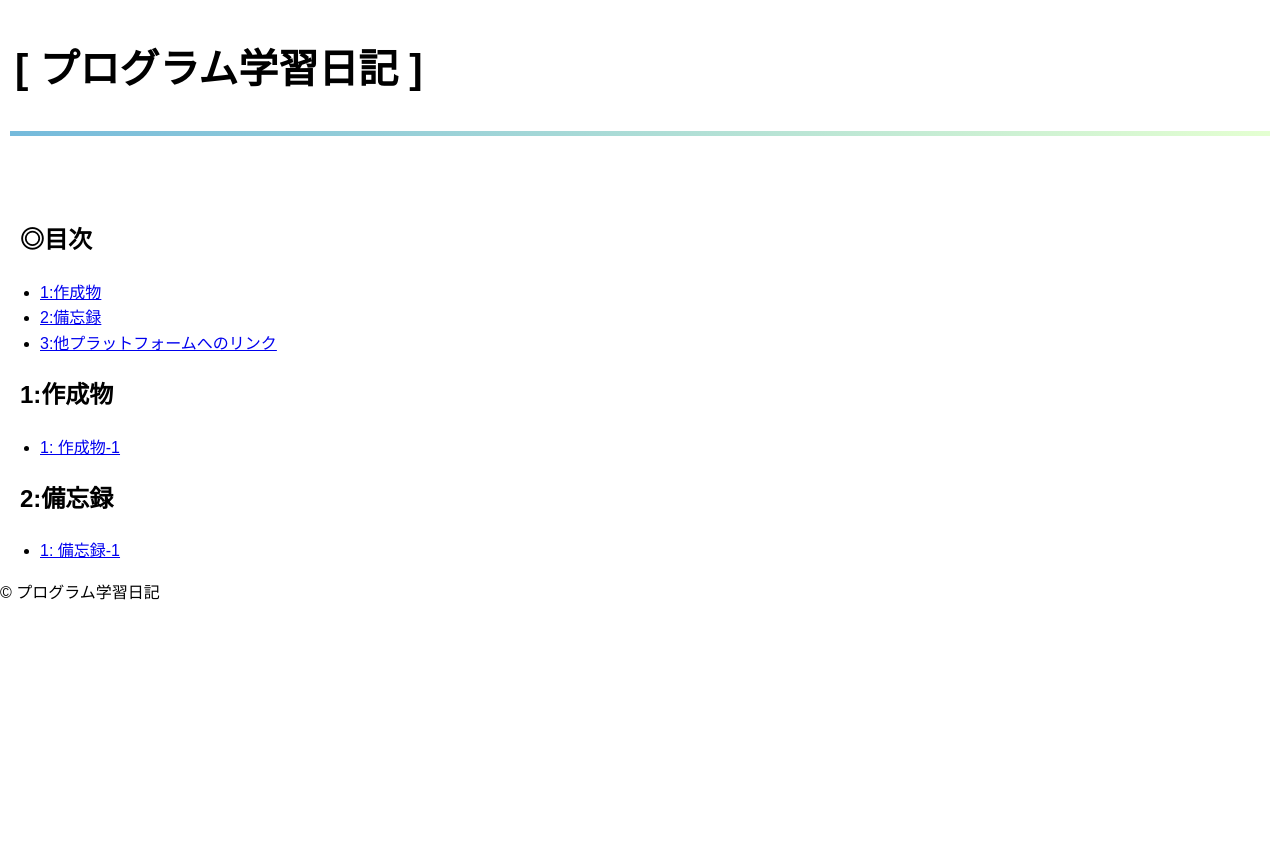
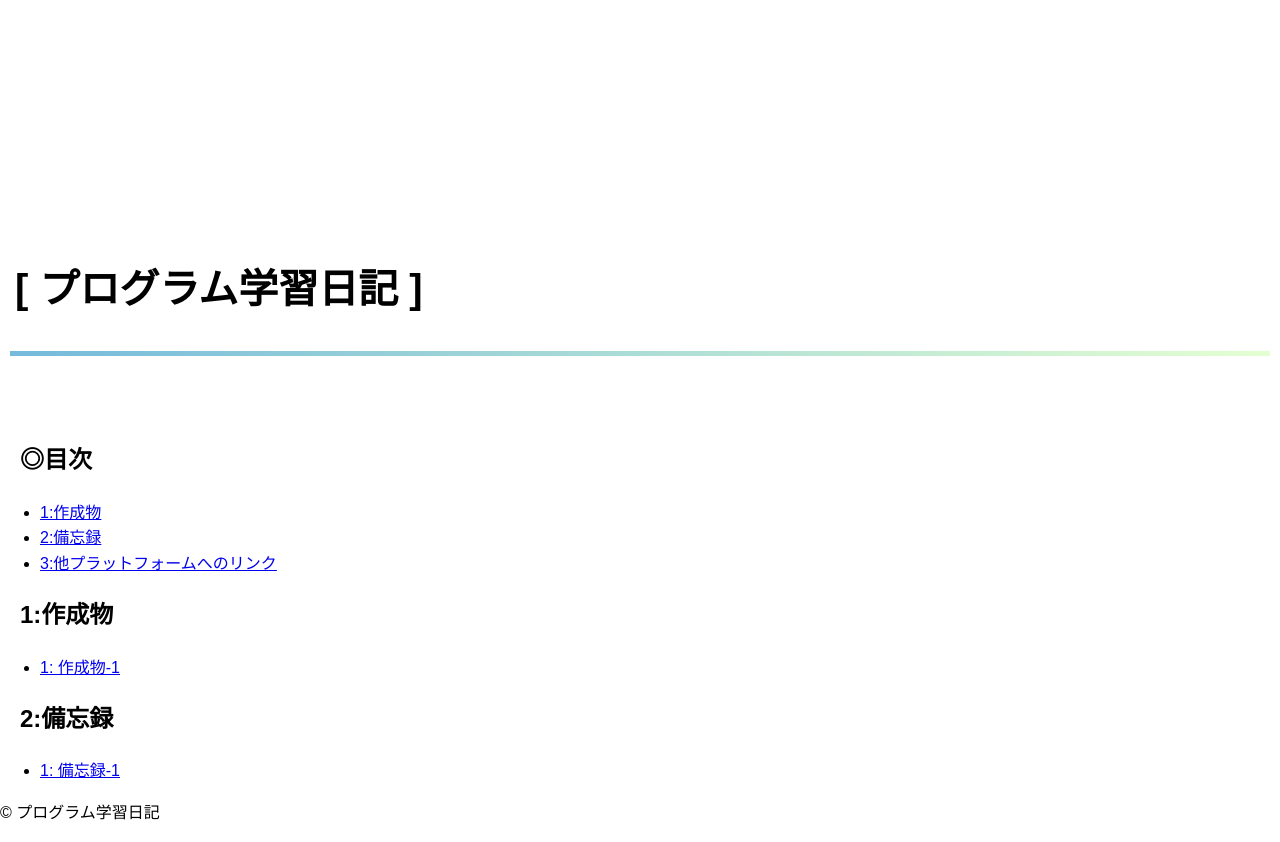
Before and after one commit to mob-ex/mypage, a plain HTML site: page index.html in a window 1280 px wide. Before the commit the page ends 800 px from the top, so only its background shows below. Drawn offline with Linux system fonts and the light colour scheme.

Commit message:
'modify'

```diff
--- a/index.html
+++ b/index.html
@@ -7,6 +7,7 @@
 </head>
 <body>
   <header>
+    <header class="main-header"></header>
     <h1>[ プログラム学習日記 ]</h1>
     <div class="animated-line"></div>
   </header>
```
